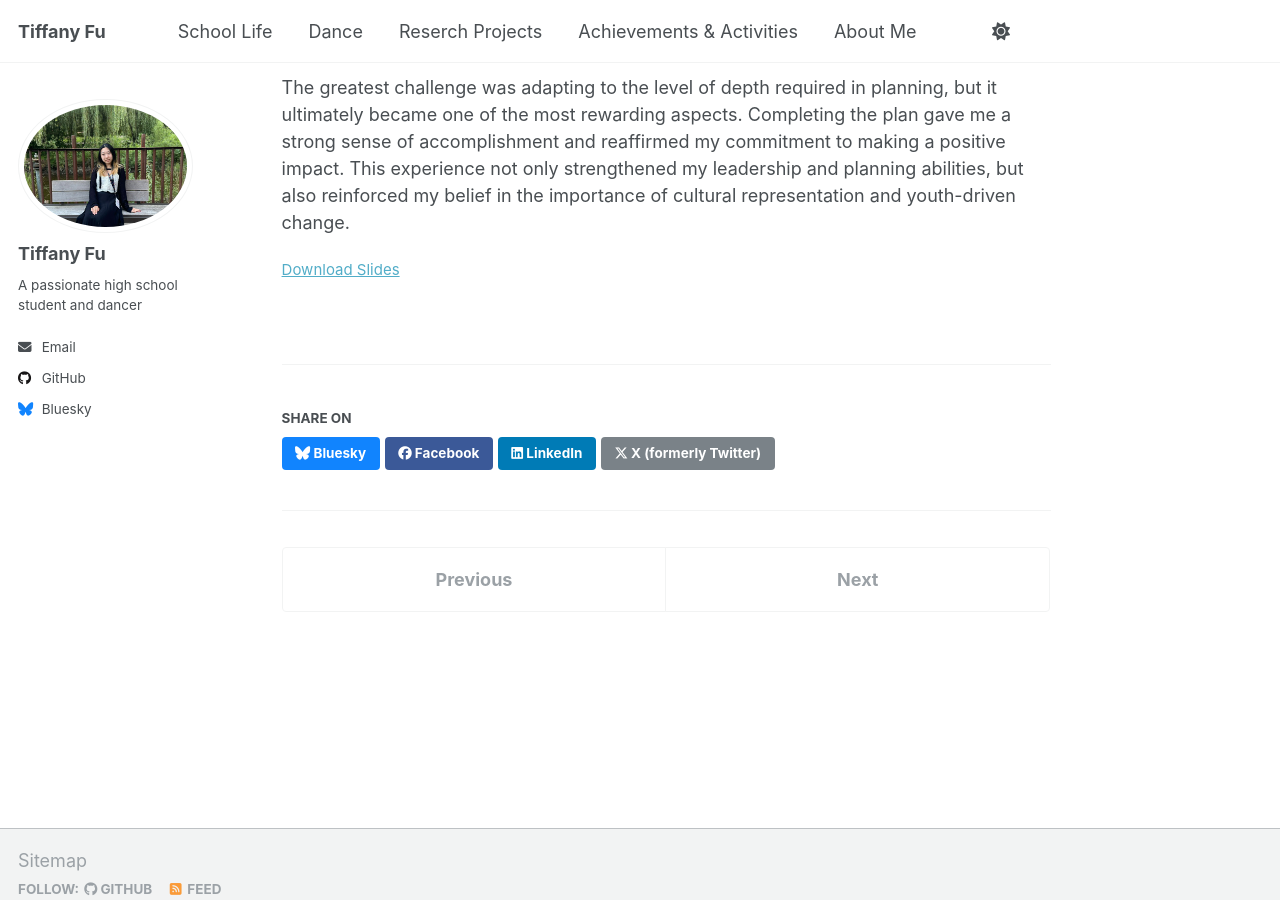
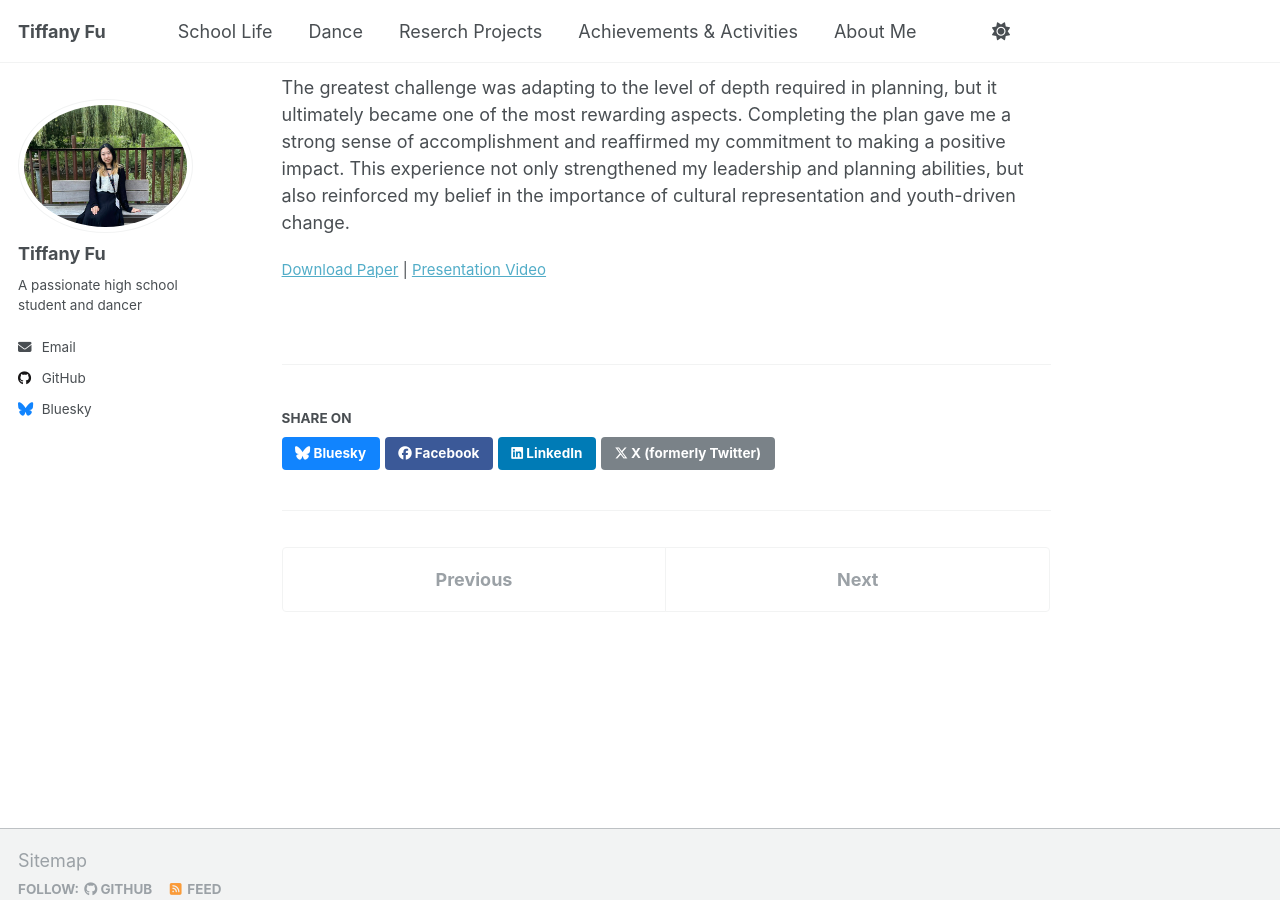
Before and after one commit to TiffanyJTFu/TiffanyFu, a Jekyll site: the page built from _teaching/SocialScienceResearchProject-1.md, in a window 1280 px wide and 900 px high, scrolled down 1924 px. Built offline with Jekyll 4.4.1, drawn with Linux system fonts in a browser that asks for light colours; a script that is not in the unit is left out.

Commit message:
Update single.html

```diff
--- a/_layouts/single.html
+++ b/_layouts/single.html
@@ -45,6 +45,8 @@ layout: default
           <p style="font-size: smaller">Recommended citation: {{ page.citation }}<br /><a href="{{ page.paperurl }} target="_blank"">Download Paper</a> | <a href="{{ page.slidesurl }}" target="_blank">Download Slides</a> | <a href="{{ page.bibtexurl }}" target="_blank">Download Bibtex</a></p>
         {% elsif page.citation and page.paperurl and page.slidesurl %}
           <p style="font-size: smaller">Recommended citation: {{ page.citation }}<br /><a href="{{ page.paperurl }}" target="_blank">Download Paper</a> | <a href="{{ page.slidesurl }}" target="_blank">Download Slides</a></p>
+         {% elsif page.paperurl and page.slidesurl %}
+          <p style="font-size: smaller"><a href="{{ page.paperurl }}" target="_blank">Download Paper</a> | <a href="{{ page.slidesurl }}" target="_blank">Presentation Video</a></p>
         {% elsif page.citation and page.paperurl and page.bibtexurl %}
           <p style="font-size: smaller">Recommended citation: {{ page.citation }}<br /><a href="{{ page.paperurl }}" target="_blank">Download Paper</a> | <a href="{{ page.bibtexurl }}" target="_blank">Download Bibtex</a></p>
         {% elsif page.citation and page.paperurl %}
```
